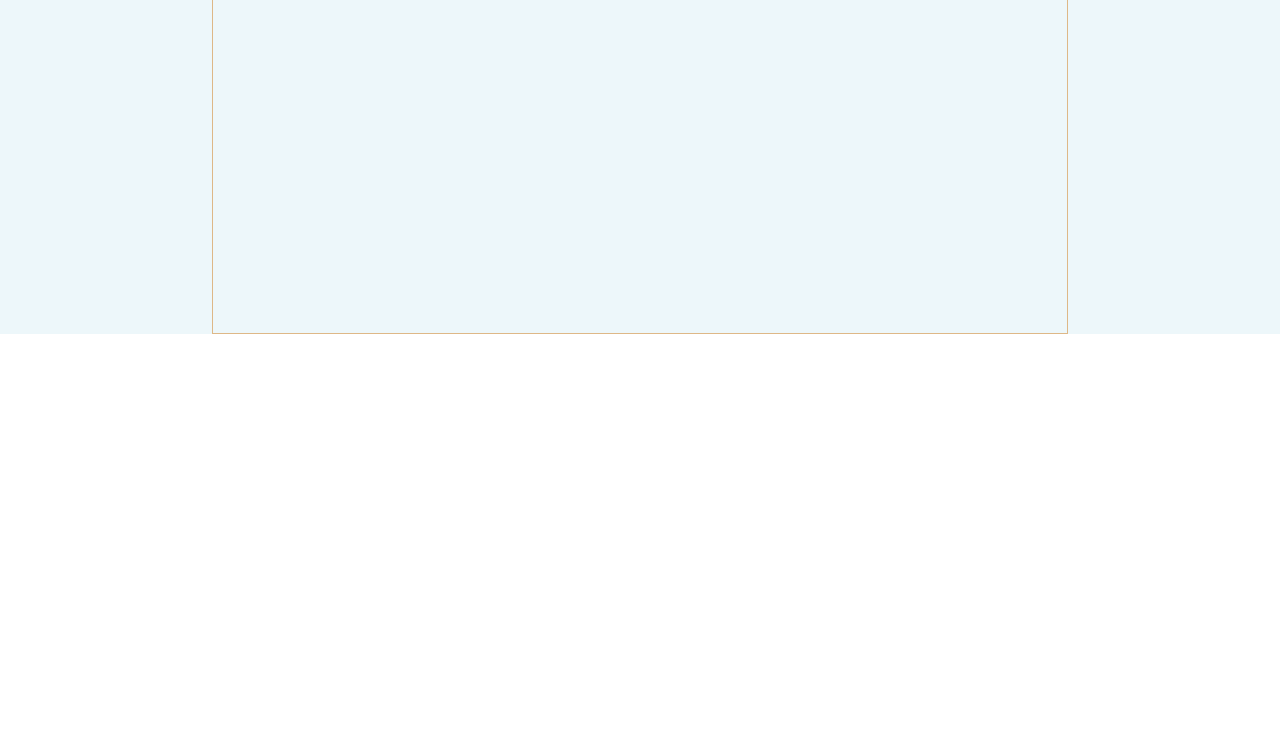
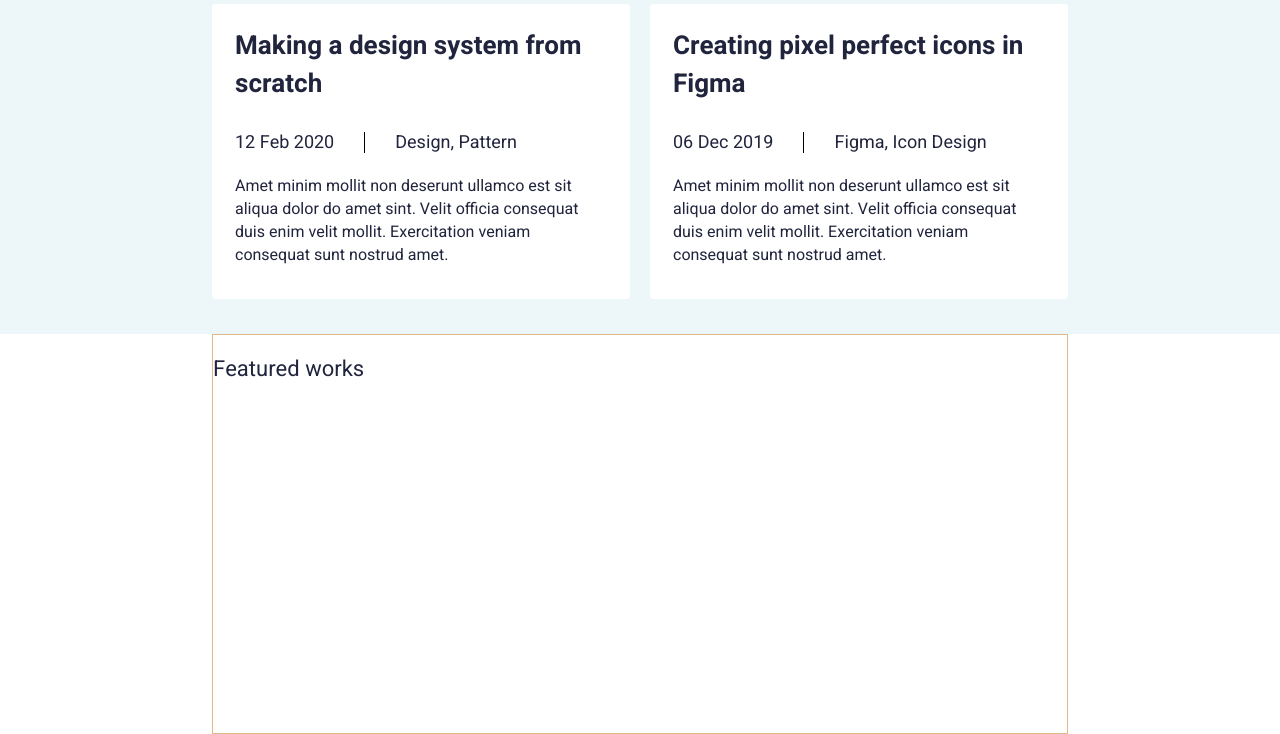
Before and after one commit to ibqn/portfolio-html, a plain HTML site: page index.html in a window 1280 px wide. Shown: the part 646-1380 px from the top of the page. Before the commit the page ends 980 px from the top, so only its background shows below. Drawn offline with nearby package versions, Linux system fonts and the light colour scheme; files that its build step writes are made by us from their sources.

Commit message:
complete recent posts section

```diff
--- a/index.html
+++ b/index.html
@@ -29,6 +29,7 @@
         </nav>
       </div>
     </header>
+
     <main class="main">
       <div class="main__container">
         <div class="main__section">
@@ -48,8 +49,54 @@
         </div>
       </div>
     </main>
-    <section class="recent">
-      <div class="recent__container"></div>
+
+    <section class="recent-posts">
+      <div class="recent-posts__container">
+        <div class="recent-posts__header">
+          <h3>Recent posts</h3>
+          <span>View all</span>
+        </div>
+        <div class="recent-posts__list">
+          <div class="recent-posts__item recent-post">
+            <div class="recent-post__title">
+              Making a design system from scratch
+            </div>
+            <div class="recent-post__info">
+              12 Feb 2020
+              <div class="separator"></div>
+              Design, Pattern
+            </div>
+            <div class="recent-post__text">
+              Amet minim mollit non deserunt ullamco est sit aliqua dolor do
+              amet sint. Velit officia consequat duis enim velit mollit.
+              Exercitation veniam consequat sunt nostrud amet.
+            </div>
+          </div>
+          <div class="recent-posts__item recent-post">
+            <div class="recent-post__title">
+              Creating pixel perfect icons in Figma
+            </div>
+            <div class="recent-post__info">
+              06 Dec 2019
+              <div class="separator"></div>
+              Figma, Icon Design
+            </div>
+            <div class="recent-post__text">
+              Amet minim mollit non deserunt ullamco est sit aliqua dolor do
+              amet sint. Velit officia consequat duis enim velit mollit.
+              Exercitation veniam consequat sunt nostrud amet.
+            </div>
+          </div>
+        </div>
+      </div>
+    </section>
+
+    <section class="featured-work">
+      <div class="featured-work__container">
+        <div class="featured-work__header">
+          <h3>Featured works</h3>
+        </div>
+      </div>
     </section>
   </body>
 </html>
--- a/style.scss
+++ b/style.scss
@@ -1,3 +1,11 @@
+:root {
+  --primary-color: #ff6464;
+  --secondary-color: #00a8cc;
+  --dark-color: #21243d;
+
+  --text-color: #21243d;
+}
+
 * {
   margin: 0;
   padding: 0;
@@ -6,7 +14,7 @@
 
 body {
   // overflow-x: hidden;
-  color: #21243d;
+  color: var(--text-color);
   font-family: 'Heebo', sans-serif;
 }
 
@@ -40,7 +48,7 @@ body {
   &__container {
     max-width: 1032px;
     min-height: 80px;
-    // background-color: blanchedalmond;
+
     margin: 0 auto;
 
     display: flex;
@@ -75,8 +83,8 @@ body {
             transition: color 0.3s ease 0s, border 0.3s ease 0s;
 
             &:hover {
-              color: #ff6464;
-              border-bottom: 1px solid #ff6464;
+              color: var(--primary-color);
+              border-bottom: 1px solid var(--primary-color);
             }
           }
         }
@@ -91,8 +99,7 @@ body {
   &__container {
     max-width: 856px;
     min-height: 500px;
-    // border: solid 1px beige;
-    // background-color: beige;
+
     display: grid;
     grid-column-gap: 5%;
     grid-template-columns: 60% 1fr;
@@ -125,7 +132,7 @@ body {
     }
 
     button {
-      background-color: #ff6464;
+      background-color: var(--primary-color);
       outline: 0;
       border: none;
       cursor: pointer;
@@ -160,15 +167,115 @@ body {
   }
 }
 
-.recent {
+.recent-posts {
   width: 100%;
   background-color: #edf7fa;
 
   &__container {
     max-width: 856px;
     min-height: 400px;
-    // background-color: burlywood;
+
+    margin: 0 auto;
+  }
+
+  &__header {
+    height: 70px;
+    display: flex;
+    flex-direction: row;
+    align-items: center;
+    justify-content: space-between;
+
+    h3 {
+      font-style: normal;
+      font-weight: normal;
+      font-size: 22px;
+      line-height: 60/22 * 100%;
+    }
+
+    span {
+      font-size: 16px;
+      line-height: 23/16 * 100%;
+
+      color: var(--secondary-color);
+    }
+  }
+
+  &__list {
+    display: grid;
+    grid-template-columns: repeat(2, 418px);
+    column-gap: 20px;
+  }
+
+  &__item {
+    height: 295px;
+    background-color: #ffffff;
+    border-radius: 4px;
+
+    .recent-post {
+      padding: 23px;
+
+      &__title {
+        font-size: 26px;
+        font-style: normal;
+        font-weight: bold;
+        line-height: 38/26 * 100%;
+        margin: 24px 21px 26px 23px;
+      }
+
+      &__info {
+        font-size: 18px;
+        font-style: normal;
+        font-weight: normal;
+        line-height: 26px;
+        display: flex;
+        margin-bottom: 19px;
+        align-items: center;
+        flex-direction: row;
+        margin: 24px 21px 19px 23px;
+
+        .separator {
+          width: 1px;
+          height: 21px;
+          background-color: #000;
+          margin: 0 30px;
+          margin-bottom: 1px;
+        }
+      }
+
+      &__text {
+        margin: 19px 27px 26px 23px;
+        font-style: normal;
+        font-weight: normal;
+        font-size: 16px;
+        line-height: 23px;
+      }
+    }
+  }
+}
+
+.featured-work {
+  width: 100%;
+  // background-color: #edf7fa;
+
+  &__container {
+    max-width: 856px;
+    min-height: 400px;
     border: solid 1px burlywood;
     margin: 0 auto;
   }
+
+  &__header {
+    height: 70px;
+    display: flex;
+    flex-direction: row;
+    align-items: center;
+    justify-content: space-between;
+
+    h3 {
+      font-style: normal;
+      font-weight: normal;
+      font-size: 22px;
+      line-height: 60/22 * 100%;
+    }
+  }
 }
```
